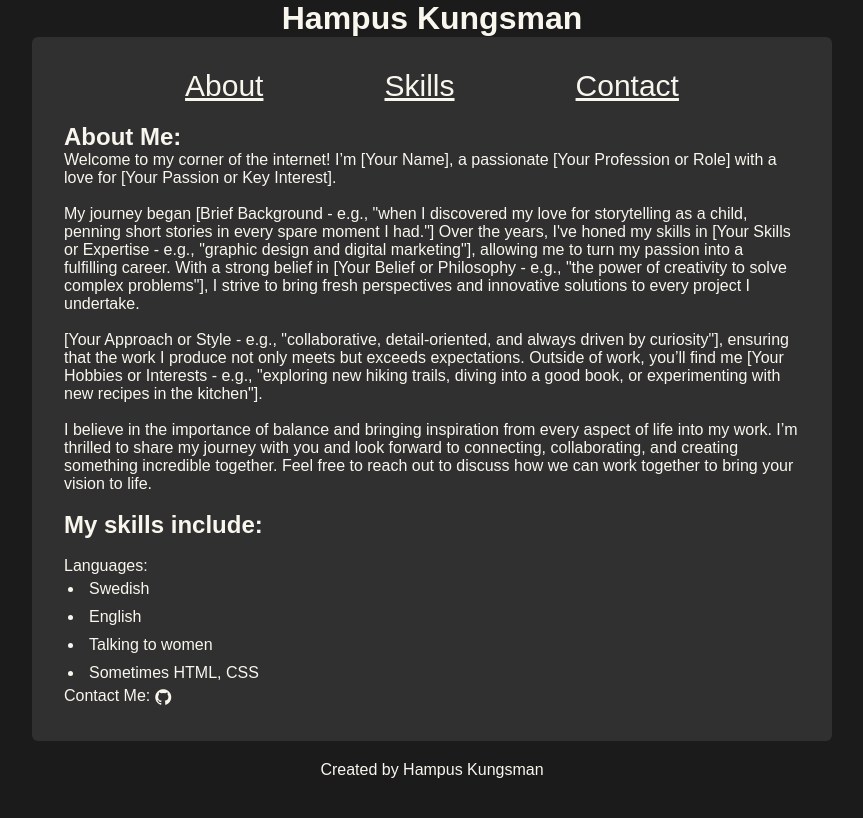
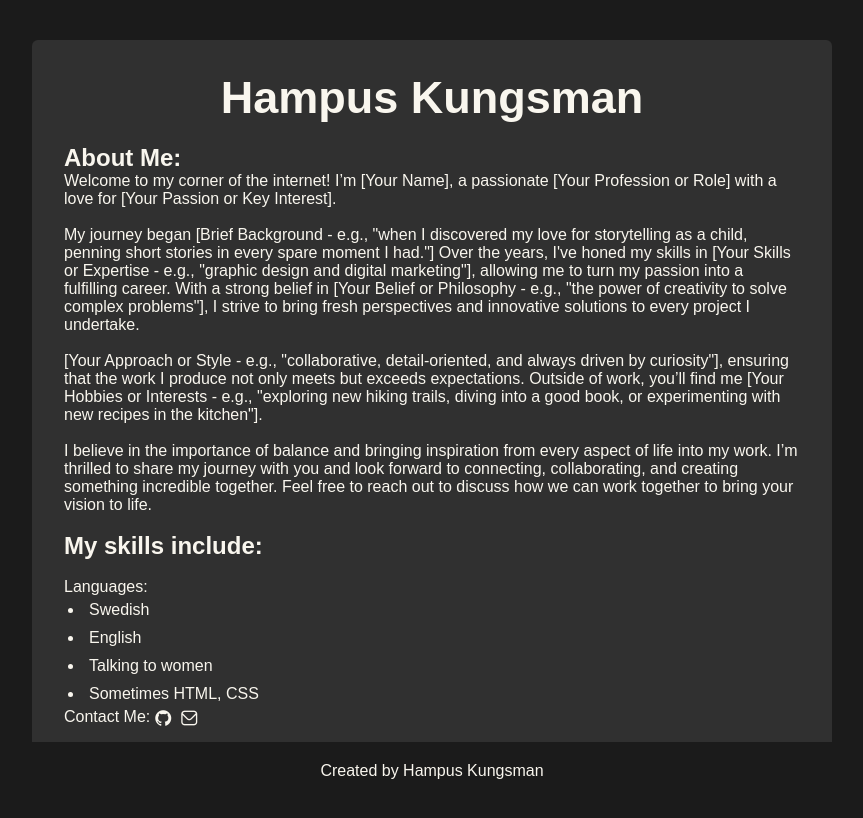
Before and after one commit to HampusKungsman123/personal-portfolio-hampuskungsman, a plain HTML site: page home.html in a window 1280 px wide. Shown: the whole page, without its empty margins (208-1071 px from the left). Drawn offline with nearby package versions, Linux system fonts and the light colour scheme; a web font is replaced by a local one.

Commit message:
Wooow jag är klar

```diff
--- a/home.html
+++ b/home.html
@@ -7,15 +7,11 @@
     <link rel="stylesheet" href="mainstyle.css" />
   </head>
   <body>
-    <header>
-      <h1>Hampus Kungsman</h1>
-    </header>
+    <header></header>
     <div class="container">
       <main>
         <nav>
-          <a href="#about">About</a>
-          <a href="#skills">Skills</a>
-          <a href="#contact">Contact</a>
+          <h1>Hampus Kungsman</h1>
         </nav>
         <section id="about">
           <h1>About Me:</h1>
@@ -54,11 +50,17 @@
             <li>Talking to women</li>
             <li>Sometimes HTML, CSS</li>
           </ul>
+          <p></p>
         </section>
         <section id="contact">
           <br />
           <p>Contact Me:</p>
-          <a href=""><i class="fi fi-brands-github"></i></a>
+          <a href="https://github.com/HampusKungsman123"
+            ><i class="fi fi-brands-github"></i
+          ></a>
+          <a href="mailto:hampuskungsman@gmail.com">
+            <i class="fi fi-rr-envelope"></i
+          ></a>
         </section>
       </main>
     </div>
--- a/mainstyle.css
+++ b/mainstyle.css
@@ -1,17 +1,20 @@
 @import url("https://fonts.googleapis.com/css2?family=SUSE:wght@100..800&display=swap");
 @import url("https://cdn-uicons.flaticon.com/2.5.1/uicons-bold-rounded/css/uicons-bold-rounded.css");
 @import url("https://cdn-uicons.flaticon.com/2.5.1/uicons-brands/css/uicons-brands.css");
+@import url("https://cdn-uicons.flaticon.com/2.5.1/uicons-regular-rounded/css/uicons-regular-rounded.css");
 * {
   padding: 0;
   margin: 0;
   box-sizing: border-box;
   font-family: "SUSE", sans-serif;
   color: var(--text-color);
+  scroll-behavior: smooth;
 }
 
 header {
   display: flex;
   justify-content: center;
+  padding: 20px;
 }
 
 :root {
```
